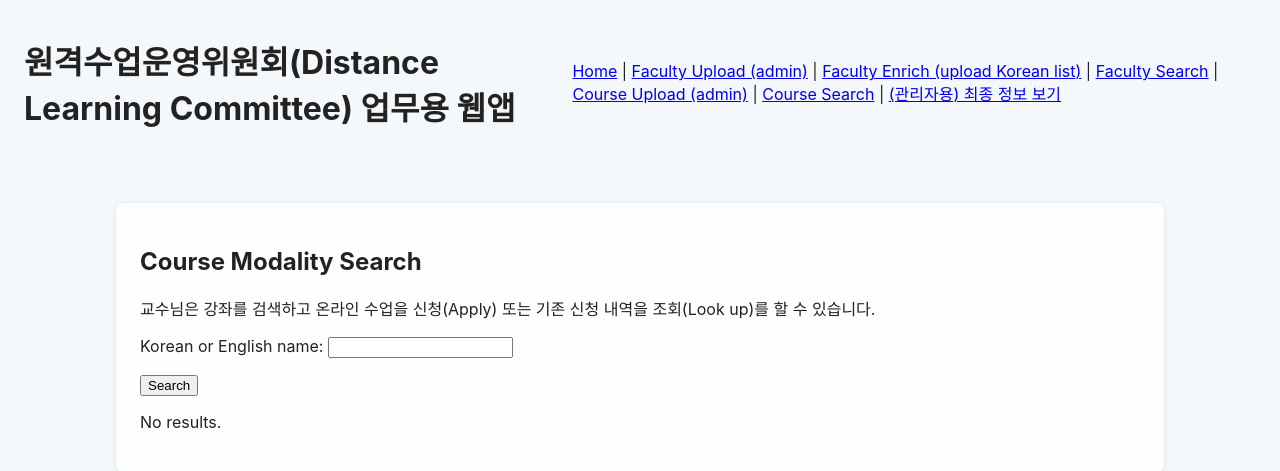
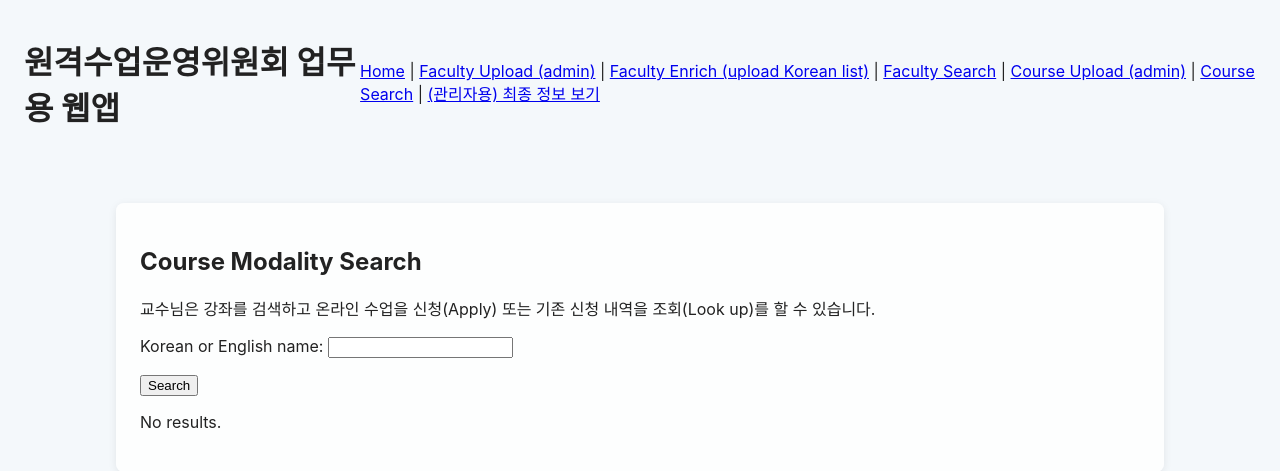
Before and after one commit to KDISCHOOL/Distance-Learning-Committee-6, a Django app: page /course/search/ in a window 1280 px wide. Shown: the top 471 px of the page. Run offline with Django 4.2, Linux system fonts and the light colour scheme.

Commit message:
Remove 'Distance Learning Committee' from title

```diff
--- a/templates/core/base.html
+++ b/templates/core/base.html
@@ -3,13 +3,13 @@
 <html>
 <head>
     <meta charset="utf-8">
-    <title>원격수업운영위원회(Distance Learning Committee) 업무용 웹앱</title>
+    <title>원격수업운영위원회 업무용 웹앱</title>
     <link rel="stylesheet" href="{% static 'css/styles.css' %}">
 </head>
 <body class="site-body">
   <header class="site-header">
     <!-- 변경: 화면에 보이는 제목 -->
-    <h1>원격수업운영위원회(Distance Learning Committee) 업무용 웹앱</h1>
+    <h1>원격수업운영위원회 업무용 웹앱</h1>
     <nav>
         <a href="{% url 'core:index' %}">Home</a> |
         <a href="{% url 'core:faculty_upload' %}">Faculty Upload (admin)</a> |
```
